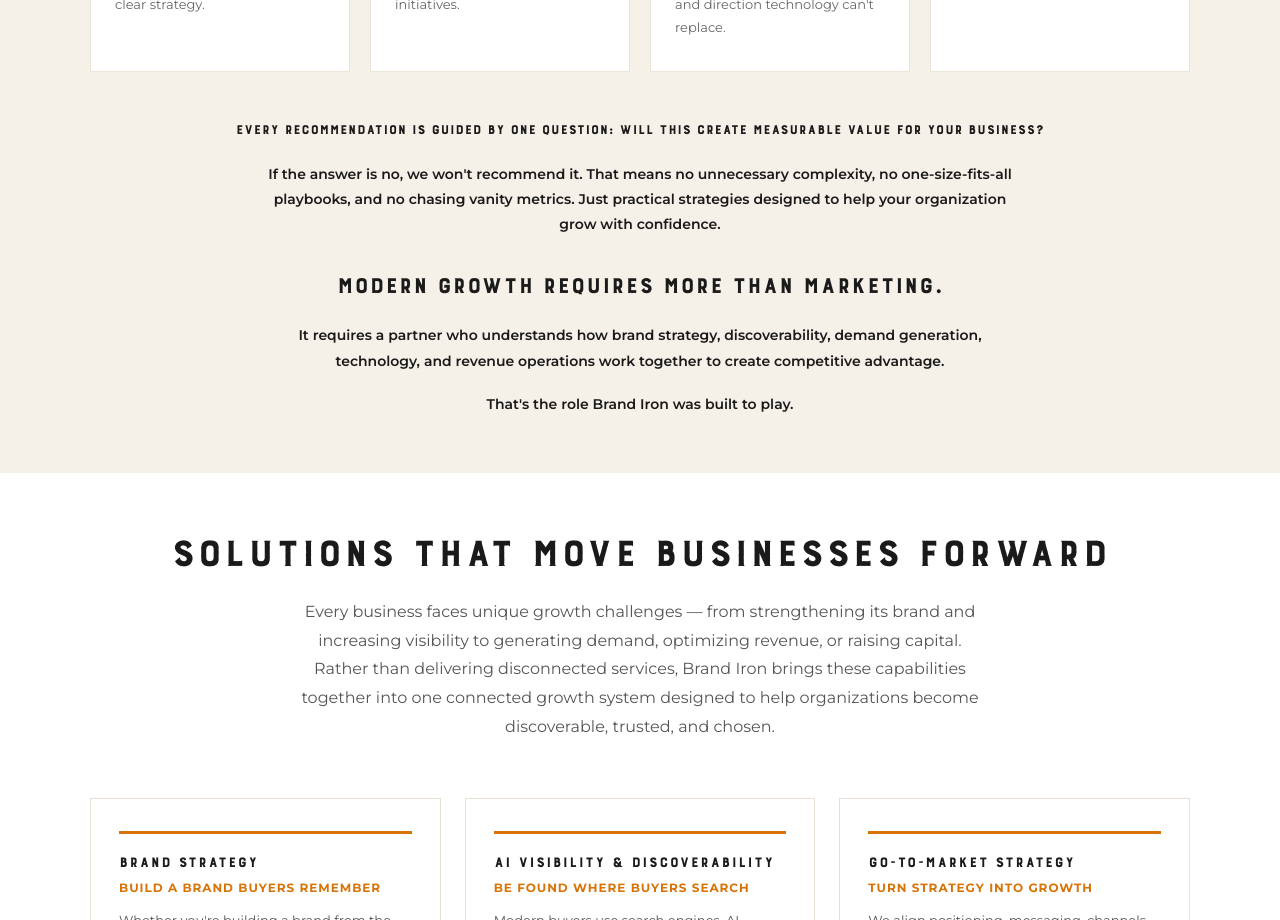
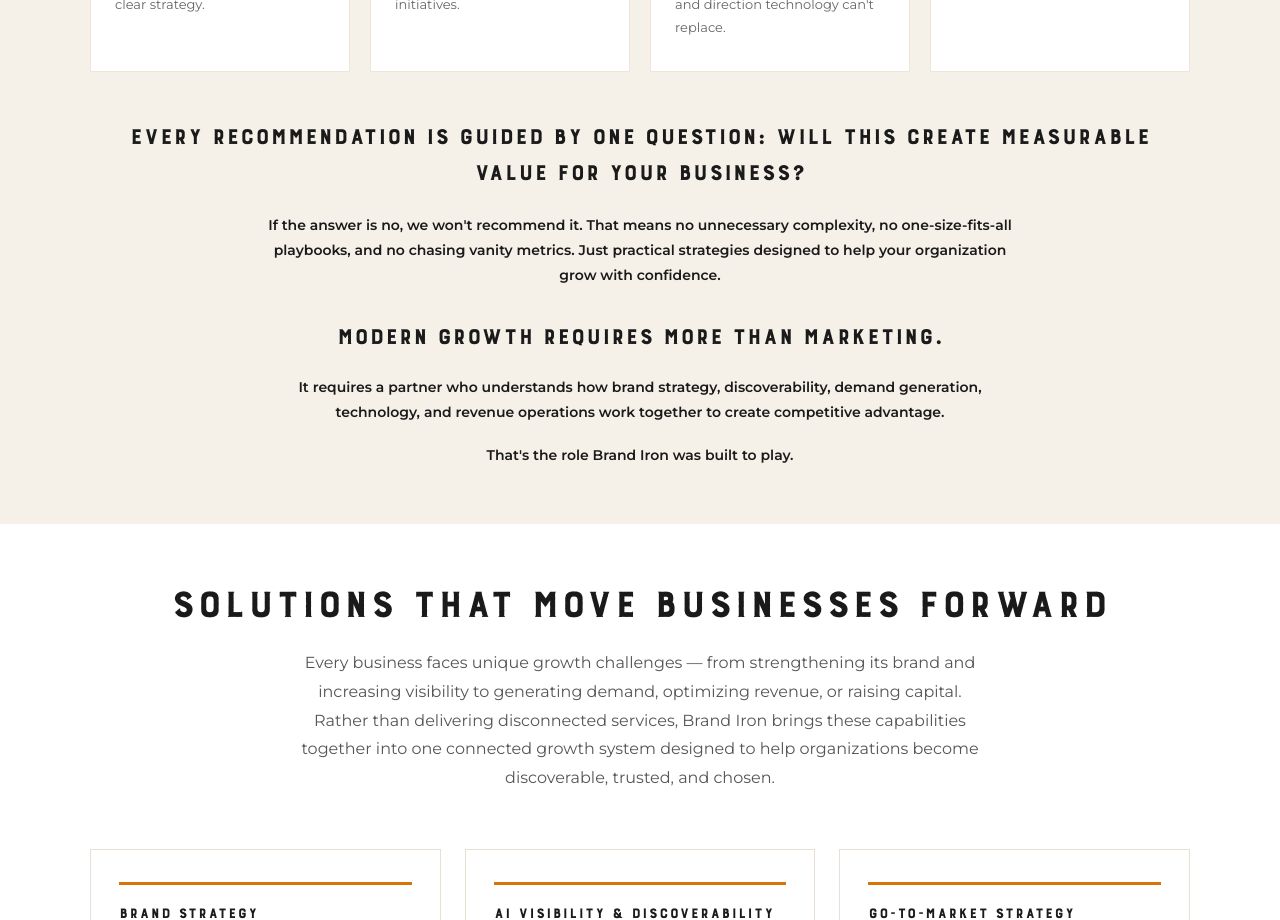
Before and after one commit to ateeq-brandiron/brand-iron-v1, a Next.js app: page / in a window 1280 px wide. Shown: the part 4460-5380 px from the top of the page. Built offline with nearby package versions, Linux system fonts and the light colour scheme.

Commit message:
Match "Every recommendation..." heading size to "Modern growth..." line
Co-Authored-By: Claude Sonnet 5 <noreply@anthropic.com>
Claude-Session: https://claude.ai/code/session_01VrQcqN5oQwgFrYtM2Yoxzx

```diff
--- a/src/app/page.tsx
+++ b/src/app/page.tsx
@@ -506,7 +506,7 @@ export default function Home() {
 
             {/* Commitment + closing */}
             <div className={`reveal${s4.inView ? " visible" : ""}`} style={{ textAlign: "center", margin: "48px auto 0" }}>
-              <h3 style={{ fontFamily: "'Burford Rustic Black', sans-serif", fontSize: "clamp(13px, 1.3vw, 17px)", fontWeight: 900, textTransform: "uppercase", letterSpacing: "0.02em", color: "#1a1a1a", lineHeight: 1.3, marginBottom: 20 }}>
+              <h3 style={{ fontFamily: "'Burford Rustic Black', sans-serif", fontSize: "clamp(16px, 2.2vw, 28px)", fontWeight: 900, textTransform: "uppercase", letterSpacing: "0.02em", color: "#1a1a1a", lineHeight: 1.3, marginBottom: 20 }}>
                 Every recommendation is guided by one question: will this create measurable value for your business?
               </h3>
               <p style={{ fontFamily: "'Montserrat', sans-serif", fontSize: 14, fontWeight: 600, lineHeight: 1.8, color: "#1a1a1a", maxWidth: 760, margin: "0 auto 32px" }}>
```
